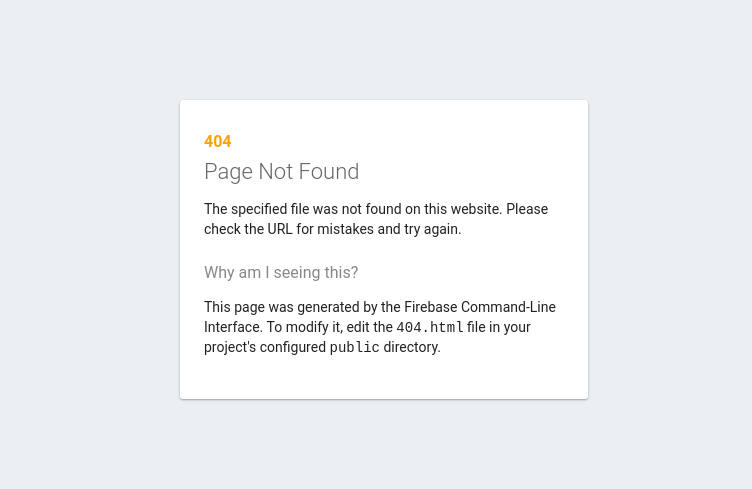
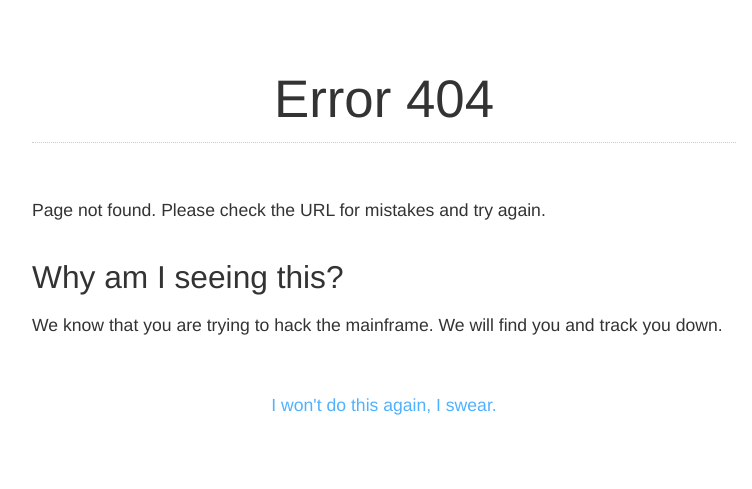
Before and after one commit to Ashpan/FRC2018Scouting, a plain HTML site: page public/404.html in a window 1280 px wide. Shown: the whole page, without its empty margins (256-1008 px from the left). Drawn offline with Linux system fonts and the light colour scheme.

Commit message:
edited 404

```diff
--- a/public/404.html
+++ b/public/404.html
@@ -1,33 +1,81 @@
-<!DOCTYPE html>
+
+<!doctype html>
 <html>
   <head>
-    <meta charset="utf-8">
-    <meta name="viewport" content="width=device-width, initial-scale=1">
     <title>Page Not Found</title>
+    <style>
+      body {
+        margin: 0 auto;
+        padding: 1em;
+        font-family: Helvetica, Arial, "Lucida Grande", sans-serif;
+        font-size: 1.1em;
+        color: #333;
+      }
+      @media screen and (min-width: 40em) {
+        body {
+          width: 40em;
+        }
+      }
+      h1, h2, h3 {
+        font-family: "HelveticaNeue-Light", "Helvetica Neue Light", "Helvetica Neue", Helvetica, Arial, "Lucida Grande", sans-serif;
+        font-weight: 300;
+      }
+      h1 {
+        margin: 1em 0;
+        padding: 0 0 0.25em 0;
+        border-bottom: 1px dotted #ccc;
+        text-align: center;
+        font-size: 3em;
+        line-height: 1.1em;
+      }
+      h2 {
+        margin: 1em 0 0.45em 0;
+        padding: 0;
+        font-size: 1.8em;
+      }
+      p {
+        margin: 0 0 0.5em 0;
+        line-height: 1.8em;
+      }
+      ol {
 
-    <style media="screen">
-      body { background: #ECEFF1; color: rgba(0,0,0,0.87); font-family: Roboto, Helvetica, Arial, sans-serif; margin: 0; padding: 0; }
-      #message { background: white; max-width: 360px; margin: 100px auto 16px; padding: 32px 24px 16px; border-radius: 3px; }
-      #message h3 { color: #888; font-weight: normal; font-size: 16px; margin: 16px 0 12px; }
-      #message h2 { color: #ffa100; font-weight: bold; font-size: 16px; margin: 0 0 8px; }
-      #message h1 { font-size: 22px; font-weight: 300; color: rgba(0,0,0,0.6); margin: 0 0 16px;}
-      #message p { line-height: 140%; margin: 16px 0 24px; font-size: 14px; }
-      #message a { display: block; text-align: center; background: #039be5; text-transform: uppercase; text-decoration: none; color: white; padding: 16px; border-radius: 4px; }
-      #message, #message a { box-shadow: 0 1px 3px rgba(0,0,0,0.12), 0 1px 2px rgba(0,0,0,0.24); }
-      #load { color: rgba(0,0,0,0.4); text-align: center; font-size: 13px; }
-      @media (max-width: 600px) {
-        body, #message { margin-top: 0; background: white; box-shadow: none; }
-        body { border-top: 16px solid #ffa100; }
+      }
+      ol li {
+        margin: 0 0 0.5em 0;
+        font-size: 0.9em;
+        line-height: 1.8em;
+      }
+      a {
+        color: #50B1FF;
+        text-decoration: none;
+      }
+      a:hover {
+        text-decoration: underline;
+      }
+      code {
+        display: inline-block;
+        padding: 0.1em;
+        background-color: #F8F8F8;
+        border: 1px solid #DDD;
+        border-radius: 3px;
+        font-family: Consolas,"Liberation Mono",Courier,monospace;
+        font-size: 0.9em;
+        line-height: 1;
+      }
+      .logo {
+        display: block;
+        margin: 3em 0;
+        text-align: center;
       }
     </style>
   </head>
   <body>
-    <div id="message">
-      <h2>404</h2>
-      <h1>Page Not Found</h1>
-      <p>The specified file was not found on this website. Please check the URL for mistakes and try again.</p>
-      <h3>Why am I seeing this?</h3>
-      <p>This page was generated by the Firebase Command-Line Interface. To modify it, edit the <code>404.html</code> file in your project's configured <code>public</code> directory.</p>
-    </div>
+    <h1>Error 404</h1>
+    <p>Page not found. Please check the URL for mistakes and try again.</p>
+    <h2>Why am I seeing this?</h2>
+    <p>We know that you are trying to hack the mainframe. We will find you and track you down.</p>
+    <a class="logo" href="/index.html">
+      I won't do this again, I swear.
+    </a>
   </body>
 </html>
```
